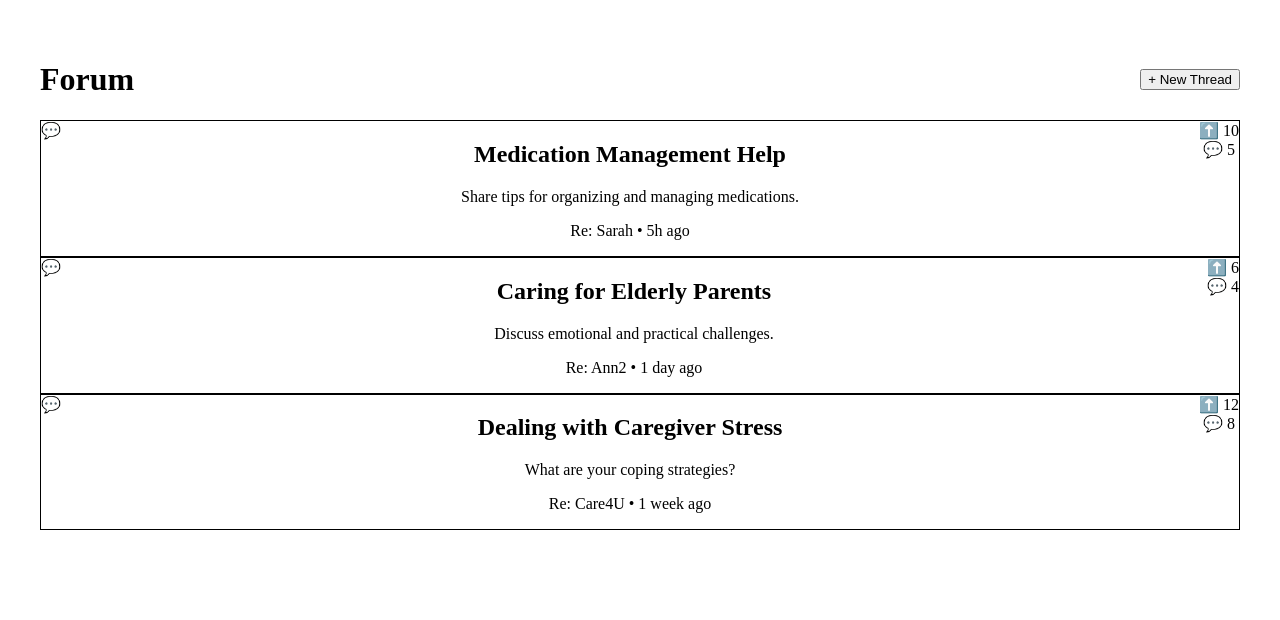
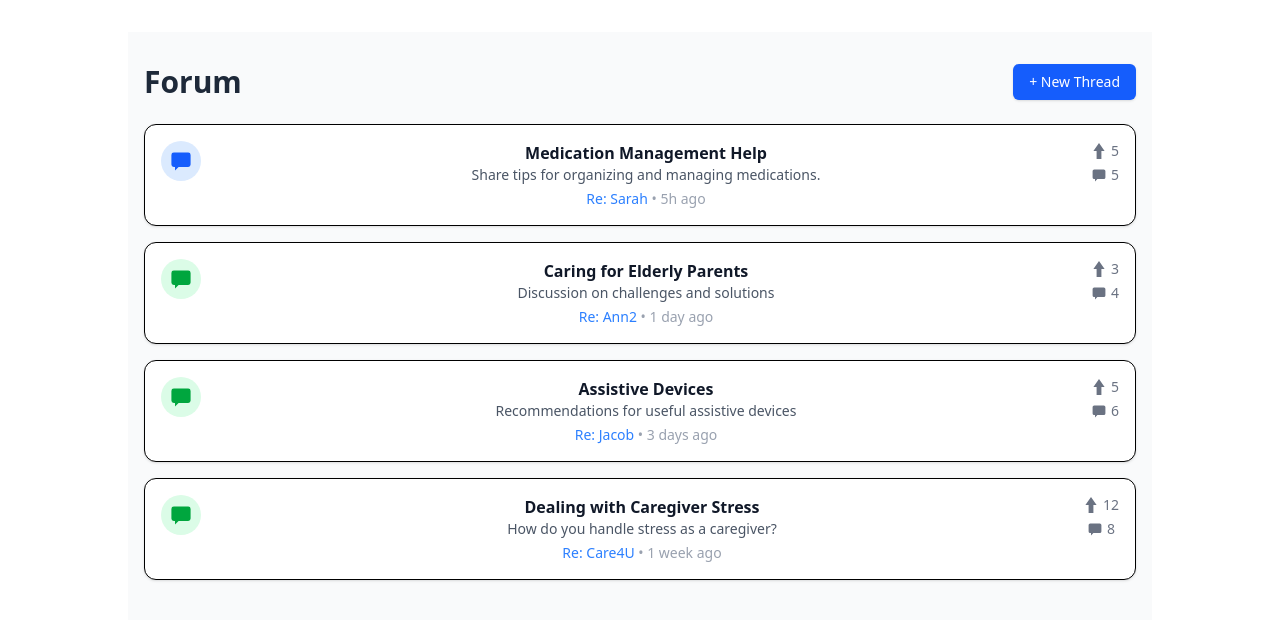
Before and after one commit to TimSeah/Nurtura, a React (Vite) app: page /forumTab in a window 1280 px wide. Shown: the top 620 px of the page. Built offline with nearby package versions, Linux system fonts and the light colour scheme.

Commit message:
Added Tailwind CSS functionality

```diff
--- a/src/index.css
+++ b/src/index.css
@@ -1,3 +1 @@
-@tailwind base;
-@tailwind components;
-@tailwind utilities;
+@import "tailwindcss";
--- a/src/pages/forum/ForumTab.tsx
+++ b/src/pages/forum/ForumTab.tsx
@@ -1,6 +1,5 @@
 import React from "react";
 
-// Define the thread type
 interface Thread {
   id: number;
   title: string;
@@ -9,9 +8,9 @@ interface Thread {
   timeAgo: string;
   replies: number;
   upvotes: number;
+  color: string; // blue, green, etc.
 }
 
-// Dummy data typed as Thread[]
 const dummyThreads: Thread[] = [
   {
     id: 1,
@@ -20,39 +19,47 @@ const dummyThreads: Thread[] = [
     author: "Sarah",
     timeAgo: "5h ago",
     replies: 5,
-    upvotes: 10,
+    upvotes: 5,
+    color: "bg-blue-100 text-blue-600",
   },
   {
     id: 2,
     title: "Caring for Elderly Parents",
-    description: "Discuss emotional and practical challenges.",
+    description: "Discussion on challenges and solutions",
     author: "Ann2",
     timeAgo: "1 day ago",
     replies: 4,
-    upvotes: 6,
+    upvotes: 3,
+    color: "bg-green-100 text-green-600",
   },
   {
     id: 3,
+    title: "Assistive Devices",
+    description: "Recommendations for useful assistive devices",
+    author: "Jacob",
+    timeAgo: "3 days ago",
+    replies: 6,
+    upvotes: 5,
+    color: "bg-green-100 text-green-600",
+  },
+  {
+    id: 4,
     title: "Dealing with Caregiver Stress",
-    description: "What are your coping strategies?",
+    description: "How do you handle stress as a caregiver?",
     author: "Care4U",
     timeAgo: "1 week ago",
     replies: 8,
     upvotes: 12,
+    color: "bg-green-100 text-green-600",
   },
 ];
 
-<div className="bg-green-500 text-white p-4 rounded">
-  Tailwind is working!
-</div>
-
-// Typed React FC
 const ForumTab: React.FC = () => {
   return (
-    <div className="p-6 max-w-5xl mx-auto">
+    <div className="max-w-5xl mx-auto px-4 py-8 bg-gray-50 min-h-screen">
       <div className="flex justify-between items-center mb-6">
-        <h1 className="text-3xl font-bold">Forum</h1>
-        <button className="px-4 py-2 bg-blue-600 text-white rounded hover:bg-blue-700 transition">
+        <h1 className="text-3xl font-bold text-gray-800">Forum</h1>
+        <button className="bg-blue-600 text-white text-sm px-4 py-2 rounded-md shadow-sm hover:bg-blue-700 transition">
           + New Thread
         </button>
       </div>
@@ -61,21 +68,38 @@ const ForumTab: React.FC = () => {
         {dummyThreads.map((thread) => (
           <div
             key={thread.id}
-            className="flex items-start p-4 bg-white rounded shadow hover:shadow-md border"
+            className="flex items-start bg-white rounded-xl p-4 shadow-sm hover:shadow-md transition border"
           >
-            <div className="text-3xl mr-4 mt-1">💬</div>
+            {/* Icon */}
+            <div className={`w-10 h-10 flex items-center justify-center rounded-full mr-4 ${thread.color}`}>
+              <svg className="w-6 h-6" fill="currentColor" viewBox="0 0 20 20">
+                <path d="M18 13V5a2 2 0 00-2-2H4a2 2 0 00-2 2v8a2 2 0 002 2h1v3l3-3h8a2 2 0 002-2z" />
+              </svg>
+            </div>
 
+            {/* Thread Info */}
             <div className="flex-1">
-              <h2 className="text-xl font-semibold text-gray-800">{thread.title}</h2>
-              <p className="text-gray-600">{thread.description}</p>
-              <p className="text-sm text-blue-500 mt-1">
+              <h2 className="text-md font-semibold text-gray-900">{thread.title}</h2>
+              <p className="text-sm text-gray-600">{thread.description}</p>
+              <p className="text-sm mt-1 text-blue-500">
                 Re: {thread.author} <span className="text-gray-400">• {thread.timeAgo}</span>
               </p>
             </div>
 
+            {/* Upvotes + Replies */}
             <div className="ml-4 flex flex-col items-center justify-center text-sm text-gray-500 whitespace-nowrap">
-              <span>⬆️ {thread.upvotes}</span>
-              <span>💬 {thread.replies}</span>
+              <div className="flex items-center gap-1">
+                <svg className="w-4 h-4" fill="currentColor" viewBox="0 0 20 20">
+                  <path d="M3 10h4v10h6V10h4L10 0 3 10z" />
+                </svg>
+                {thread.upvotes}
+              </div>
+              <div className="flex items-center gap-1 mt-1">
+                <svg className="w-4 h-4" fill="currentColor" viewBox="0 0 20 20">
+                  <path d="M18 13V5a2 2 0 00-2-2H4a2 2 0 00-2 2v8a2 2 0 002 2h1v3l3-3h8a2 2 0 002-2z" />
+                </svg>
+                {thread.replies}
+              </div>
             </div>
           </div>
         ))}
```
